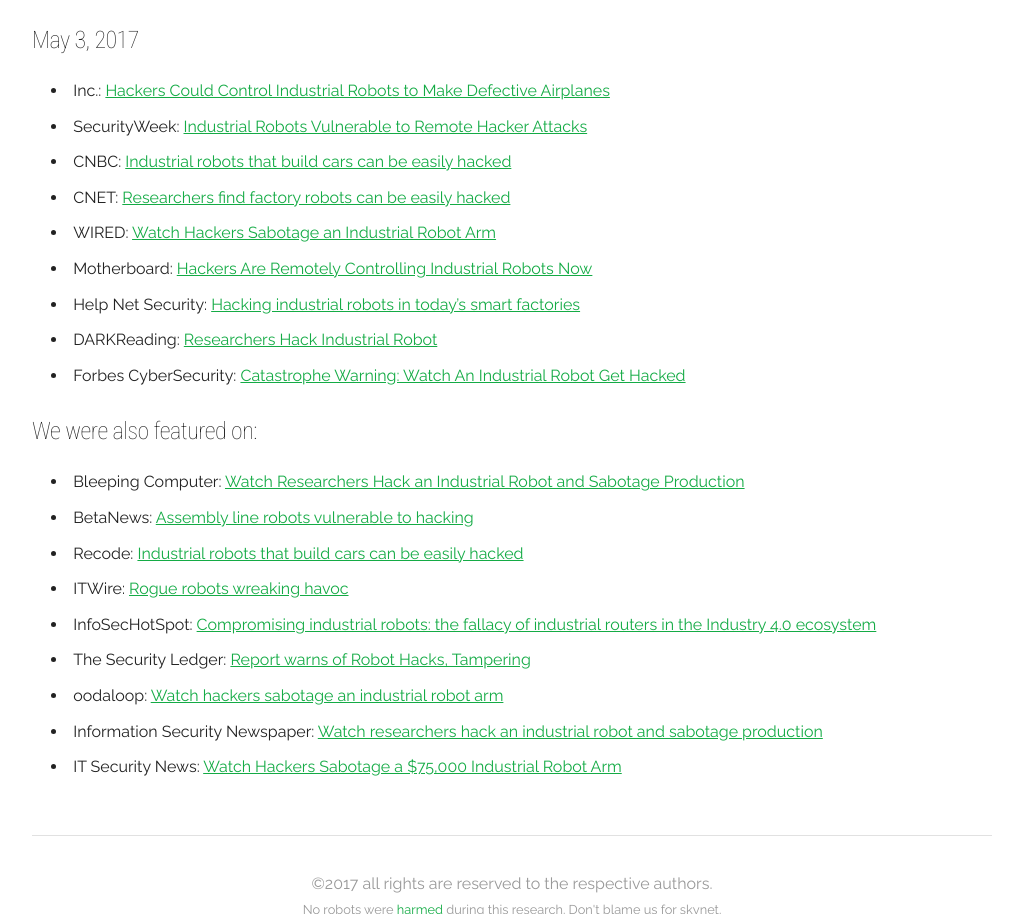
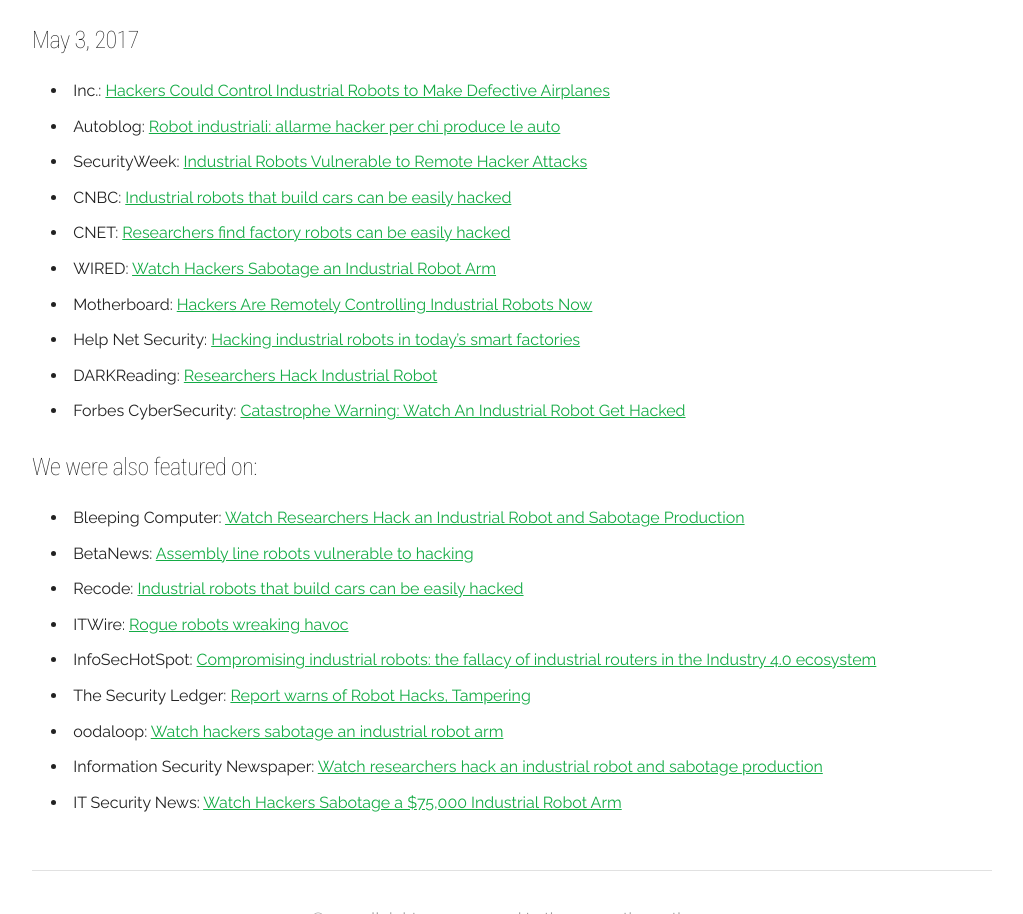
Before and after one commit to robosecurity/robosec.org, a plain HTML site: page index.html in a window 1280 px wide. Shown: the part 3572-4486 px from the top of the page, without its empty margins (128-1151 px from the left). Drawn offline with Linux system fonts and the light colour scheme.

Commit message:
add autoblog

```diff
--- a/index.html
+++ b/index.html
@@ -183,6 +183,7 @@
           <h5>May 3, 2017</h5>
           <ul>
               <li>Inc.: <a href="https://www.inc.com/will-yakowicz/industrial-robots-could-be-hacked-defective-cars-airplanes.html?cid=hmside1">Hackers Could Control Industrial Robots to Make Defective Airplanes</a></li>
+<li>Autoblog: <a href="http://www.autoblog.it/post/868722/robot-industriali-allarme-hacker-per-chi-produce-le-auto">Robot industriali: allarme hacker per chi produce le auto</a></li>
             <li>SecurityWeek: <a href="http://www.securityweek.com/industrial-robots-vulnerable-remote-hacker-attacks">Industrial Robots Vulnerable to Remote Hacker Attacks</a></li>
             <li>CNBC: <a href="http://www.cnbc.com/2017/05/03/industrial-robots-that-build-cars-can-be-easily-hacked.html">Industrial robots that build cars can be easily hacked</a></li>
             <li>CNET: <a href="https://www.cnet.com/news/factory-robots-industry-machines-can-be-easily-hacked/">Researchers find factory robots can be easily hacked</a></li>
```
